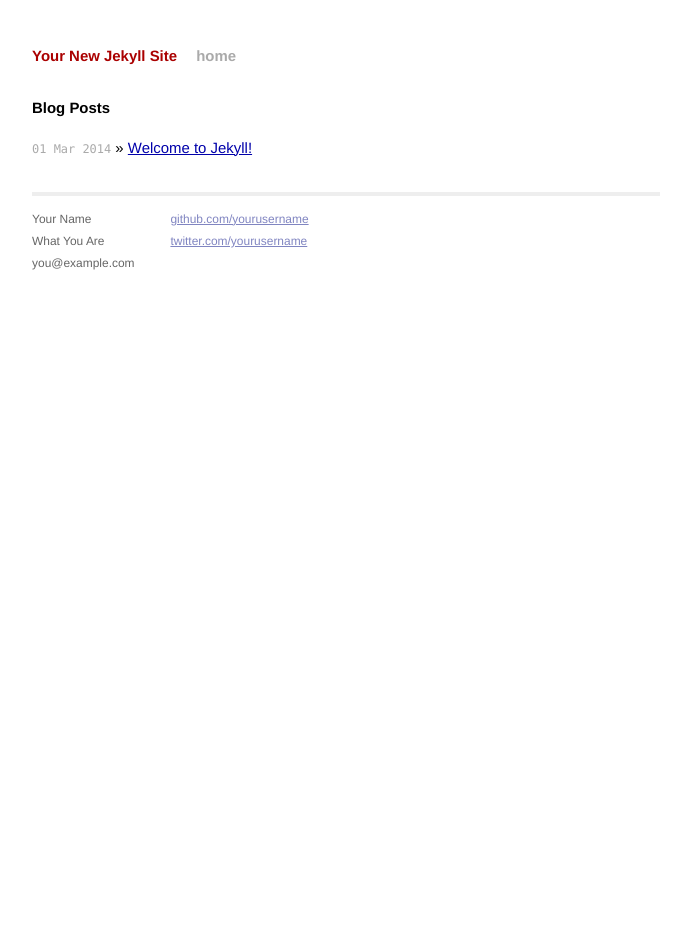
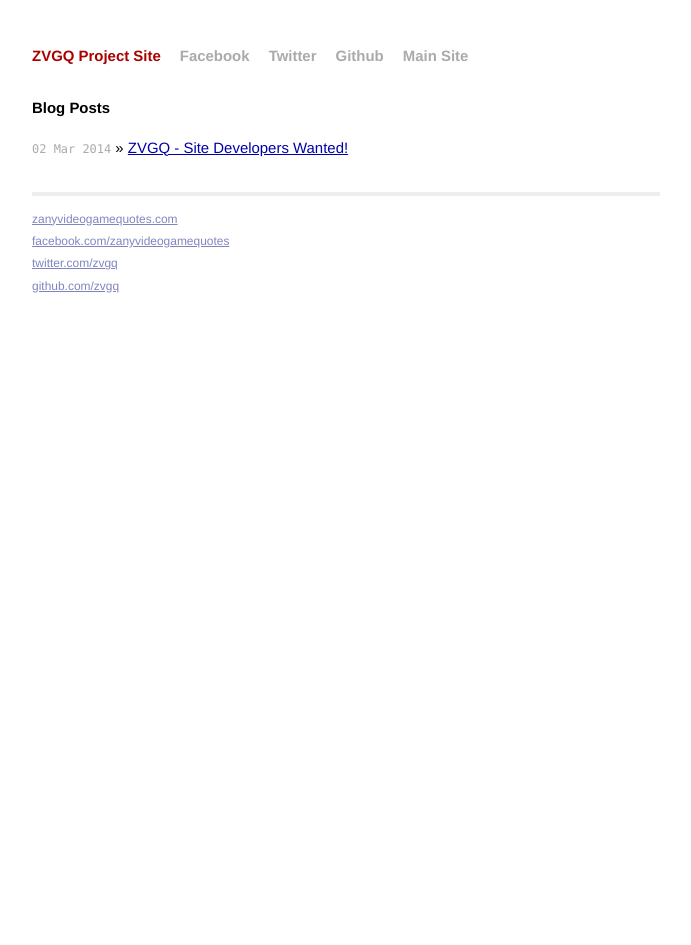
Before and after one commit to zvgq/zvgq.github.io, a Jekyll site: the page built from index.html, in a window 1280 px wide. Shown: the whole page, without its empty margins (294-985 px from the left). Built offline with Jekyll 4.4.1, drawn with Linux system fonts in a browser that asks for light colours; Markdown is read by kramdown in place of the engine named in the settings.

Commit message:
Setup site and added first post

```diff
--- a/_config.yml
+++ b/_config.yml
@@ -1,3 +1,9 @@
-name: Your New Jekyll Site
+name: ZVGQ Project Site
+url: zvgq.github.io
 markdown: redcarpet
 pygments: true
+timezone: America/Winnipeg
+
+theme:
+  # Google Analytics key, leave blank to ignore
+  google_analytics_key: UA-40152449-3
--- /dev/null
+++ b/_includes/analytics.html
@@ -0,0 +1,12 @@
+{% if site.theme.google_analytics_key %}
+<script>
+	(function(i,s,o,g,r,a,m){i['GoogleAnalyticsObject']=r;i[r]=i[r]||function(){
+	(i[r].q=i[r].q||[]).push(arguments)},i[r].l=1*new Date();a=s.createElement(o),
+	m=s.getElementsByTagName(o)[0];a.async=1;a.src=g;m.parentNode.insertBefore(a,m)
+	})(window,document,'script','//www.google-analytics.com/analytics.js','ga');
+
+	ga('create', '{{ site.theme.google_analytics_key }}', '{{ site.url }}');
+	ga('send', 'pageview');
+
+</script>
+{% endif %}
--- a/_layouts/default.html
+++ b/_layouts/default.html
@@ -18,12 +18,16 @@
         <div class="site">
           <div class="header">
             <h1 class="title"><a href="/">{{ site.name }}</a></h1>
-            <a class="extra" href="/">home</a>
+            <a class="extra" href="https://facebook.com/zanyvideogamequotes">Facebook</a>
+            <a class="extra" href="https://twitter.com/zvgq">Twitter</a>
+            <a class="extra" href="https://github.com/zvgq">Github</a>
+            <a class="extra" href="http://www.zanyvideogamequotes.com">Main Site</a>
           </div>
 
           {{ content }}
 
           <div class="footer">
+            <!--
             <div class="contact">
               <p>
                 Your Name<br />
@@ -31,14 +35,19 @@
                 you@example.com
               </p>
             </div>
+            -->
             <div class="contact">
               <p>
-                <a href="https://github.com/yourusername">github.com/yourusername</a><br />
-                <a href="https://twitter.com/yourusername">twitter.com/yourusername</a><br />
+                <a href="http://www.zanyvideogamequotes.com">zanyvideogamequotes.com</a><br />
+                <a href="https://facebook.com/zanyvideogamequotes">facebook.com/zanyvideogamequotes</a><br />
+                <a href="https://twitter.com/zvgq">twitter.com/zvgq</a><br />
+                <a href="https://github.com/zvgq">github.com/zvgq</a><br />
               </p>
             </div>
           </div>
         </div>
 
+    {% include analytics.html %}
+
     </body>
 </html>
--- a/index.html
+++ b/index.html
@@ -1,6 +1,6 @@
 ---
 layout: default
-title: Your New Jekyll Site
+title: ZVGQ Project Home
 ---
 
 <div id="home">
```
Also changed, not shown: _posts/2014-03-02-zvgq-site-developers-wanted.markdown (added, +30 -0 lines), _drafts/2014-03-01-welcome-to-jekyll.markdown (renamed from _posts/2014-03-01-welcome-to-jekyll.markdown).
